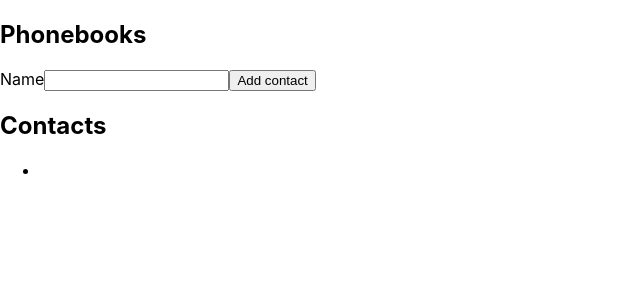
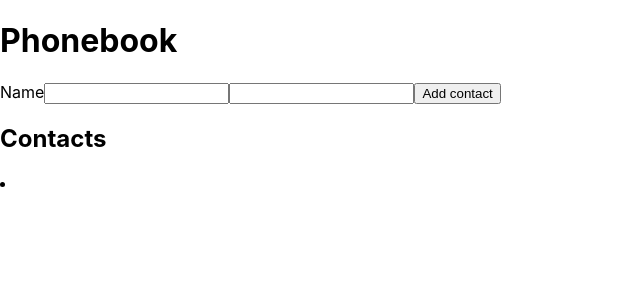
Before and after one commit to Mariana-Diachun/goit-react-hw-02-phonebook, a React (Create React App) app: page / in a window 1280 px wide. Shown: the top 300 px of the page, without its empty margins (0-640 px from the left). Built offline with nearby package versions, Linux system fonts and the light colour scheme.

Commit message:
add new components

```diff
--- a/src/components/App.jsx
+++ /dev/null
@@ -1,8 +0,0 @@
-import { Phonebook } from 'components/Phonebook/Phonebook';
-export const App = () => {
-  return (
-    <>
-      <Phonebook />
-    </>
-  );
-};
--- /dev/null
+++ b/src/components/App/App.jsx
@@ -0,0 +1,37 @@
+import { Component } from 'react';
+import { nanoid } from 'nanoid';
+import { Form } from 'components/Form/Form';
+import { ContactList } from 'components/ContactList/ContactList';
+
+export class App extends Component {
+  state = {
+    contacts: [],
+    filter: '',
+  };
+
+  formSubmitHandler = data => {
+    console.log(data);
+
+    const contact = {
+      id: nanoid(),
+      name: data.name,
+      number: data.number,
+    };
+
+    this.setState(prevState => ({
+      contacts: [contact, ...prevState.contacts],
+    }));
+  };
+
+  render() {
+    return (
+      <div>
+        <h1>Phonebook</h1>
+        <Form onSubmit={this.formSubmitHandler} />
+        <h2>Contacts</h2>
+        {/* <ContactList /> */}
+        <li></li>
+      </div>
+    );
+  }
+}
--- a/src/components/Form/Form.jsx
+++ b/src/components/Form/Form.jsx
@@ -3,36 +3,54 @@ import { nanoid } from 'nanoid';
 
 export class Form extends Component {
   state = {
-    contacts: [],
     name: '',
+    number: '',
   };
-  nameInputID = nanoid();
 
-  handleInputChange = event => {
-    this.setState({ name: event.currentTarget.value });
+  nameID = nanoid();
+  numberID = nanoid();
+
+  handleChange = event => {
+    this.setState({ [event.currentTarget.name]: event.currentTarget.value });
   };
+
   handleSubmit = event => {
     event.preventDefault();
     this.props.onSubmit(this.state);
     this.reset();
   };
+
   reset = () => {
     this.setState({ name: '' });
+    this.setState({ number: '' });
   };
+
   render() {
     return (
       <form onSubmit={this.handleSubmit}>
-        <label htmlFor={this.nameInputID}>
+        <label htmlFor={this.nameID}>
           Name
           <input
             type="text"
-            id={this.nameInputID}
+            id={this.nameID}
             name="name"
             pattern="^[a-zA-Zа-яА-Я]+(([' -][a-zA-Zа-яА-Я ])?[a-zA-Zа-яА-Я]*)*$"
             title="Name may contain only letters, apostrophe, dash and spaces. For example Adrian, Jacob Mercer, Charles de Batz de Castelmore d'Artagnan"
             required
             value={this.state.name}
-            onChange={this.handleInputChange}
+            onChange={this.handleChange}
+          />
+        </label>
+        <label htmlFor={this.numberID}>
+          <input
+            type="tel"
+            id={this.numberID}
+            name="number"
+            pattern="\+?\d{1,4}?[-.\s]?\(?\d{1,3}?\)?[-.\s]?\d{1,4}[-.\s]?\d{1,4}[-.\s]?\d{1,9}"
+            title="Phone number must be digits and can contain spaces, dashes, parentheses and can start with +"
+            required
+            value={this.state.number}
+            onChange={this.handleChange}
           />
         </label>
         <button type="submit">Add contact</button>
--- a/src/components/Phonebook/Phonebook.jsx
+++ /dev/null
@@ -1,27 +0,0 @@
-import { Component } from 'react';
-import { Form } from 'components/Form/Form';
-
-export class Phonebook extends Component {
-  formSubmitHandler = data => {
-    console.log(data);
-  };
-  addContact = text => {
-    console.log(text);
-  };
-  render() {
-    return (
-      <section>
-        <h1>Phonebooks</h1>
-        <Form onSubmit={this.formSubmitHandler} />
-
-        <div>
-          <h2>Contacts</h2>
-          <ul>
-            {this.addContact()}
-            <li></li>
-          </ul>
-        </div>
-      </section>
-    );
-  }
-}
--- a/src/index.js
+++ b/src/index.js
@@ -1,6 +1,6 @@
 import React from 'react';
 import ReactDOM from 'react-dom/client';
-import { App } from 'components/App';
+import { App } from 'components/App/App';
 import './index.css';
 
 ReactDOM.createRoot(document.getElementById('root')).render(
```
Also changed, not shown: src/components/ContactList/ContactList.jsx (added).
